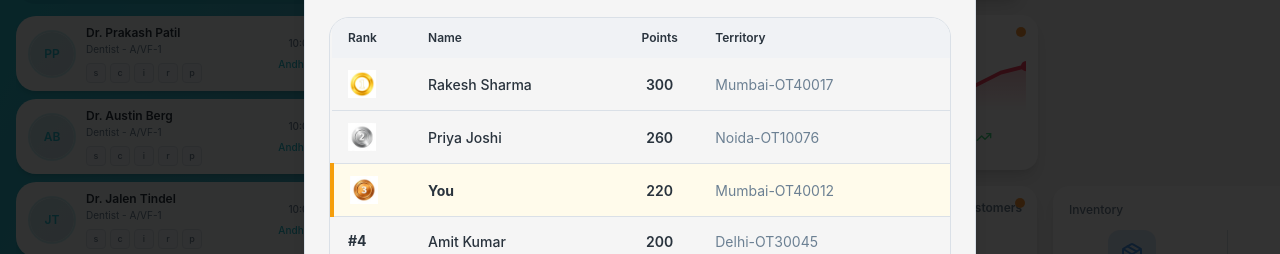
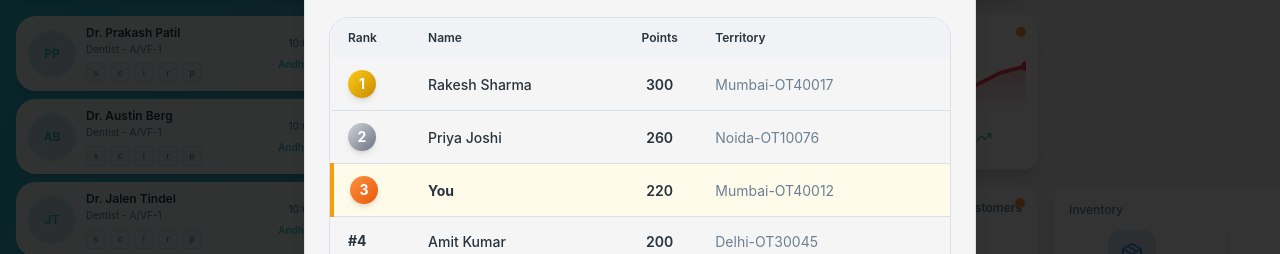
Before and after one commit to sanketpatil03/cp3appnew001, a React (Vite) app: page /dashboard in a window 1280 px wide. Both pictures are taken after a click on the element 547 px from the left and 439 px from the top of the page. Shown: the part 176-430 px from the top of the page. Built offline with nearby package versions, Linux system fonts and the light colour scheme; the HTML template or start-up script is replaced by a standard one.

Commit message:
Fix medal icon display

```diff
--- a/src/components/LeaderboardWidget.tsx
+++ b/src/components/LeaderboardWidget.tsx
@@ -8,9 +8,6 @@ import { Dialog, DialogContent, DialogHeader, DialogTitle } from "@/components/u
 import { Select, SelectContent, SelectItem, SelectTrigger, SelectValue } from "@/components/ui/select";
 import { Trophy, Info, ChevronUp, Sparkles, X } from "lucide-react";
 import { cn } from "@/lib/utils";
-import medalGold from "@/assets/medal-gold.png";
-import medalSilver from "@/assets/medal-silver.png";
-import medalBronze from "@/assets/medal-bronze.png";
 
 interface LeaderboardEntry {
   rank: number;
@@ -66,10 +63,10 @@ export const LeaderboardWidget = () => {
   // Always sort by points (can be extended to filter by team/zone/bu)
   const sortedData = [...leaderboardData].sort((a, b) => b.points - a.points);
 
-  const getRankMedalImage = (rank: number) => {
-    if (rank === 1) return medalGold;
-    if (rank === 2) return medalSilver;
-    if (rank === 3) return medalBronze;
+  const getMedalColor = (rank: number) => {
+    if (rank === 1) return "bg-gradient-to-br from-yellow-400 to-yellow-600";
+    if (rank === 2) return "bg-gradient-to-br from-gray-300 to-gray-500";
+    if (rank === 3) return "bg-gradient-to-br from-orange-400 to-orange-600";
     return null;
   };
 
@@ -98,11 +95,12 @@ export const LeaderboardWidget = () => {
           <div className="flex-1 flex items-center gap-4">
           <div className="flex flex-col items-center justify-center">
               {currentUser?.rank && currentUser.rank <= 3 ? (
-                <img
-                  src={getRankMedalImage(currentUser.rank) || undefined}
-                  alt={`Rank ${currentUser.rank} medal`}
-                  className="w-12 h-12 mb-1"
-                />
+                <div className={cn(
+                  "w-12 h-12 mb-1 rounded-full flex items-center justify-center text-white font-bold text-xl shadow-lg",
+                  getMedalColor(currentUser.rank)
+                )}>
+                  {currentUser.rank}
+                </div>
               ) : (
                 <div className="text-4xl font-bold text-primary mb-1">
                   🏅
@@ -238,7 +236,7 @@ export const LeaderboardWidget = () => {
               <tbody>
                 {sortedData.map((entry, index) => {
                   const displayRank = index + 1;
-                  const medalImage = getRankMedalImage(displayRank);
+                  const medalColor = getMedalColor(displayRank);
                   return (
                     <tr
                       key={entry.rank}
@@ -250,12 +248,13 @@ export const LeaderboardWidget = () => {
                     >
                       <td className="p-3 pl-4">
                         <div className="flex items-center gap-2">
-                          {medalImage ? (
-                            <img
-                              src={medalImage}
-                              alt={`Rank ${displayRank} medal`}
-                              className="w-7 h-7"
-                            />
+                          {medalColor ? (
+                            <div className={cn(
+                              "w-7 h-7 rounded-full flex items-center justify-center text-white font-bold text-sm shadow-md",
+                              medalColor
+                            )}>
+                              {displayRank}
+                            </div>
                           ) : (
                             <span
                               className={cn(
```
